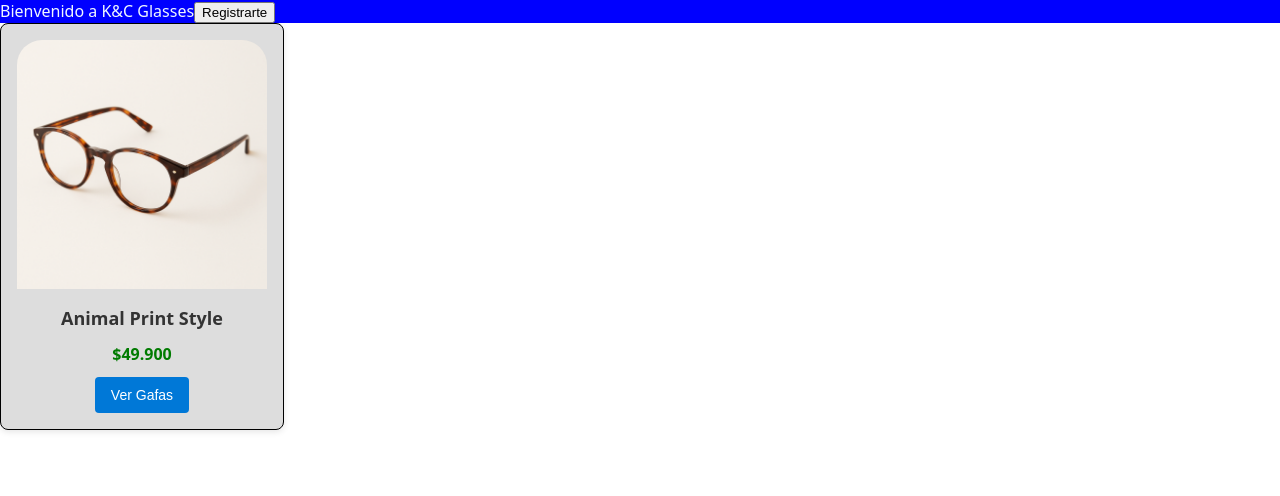
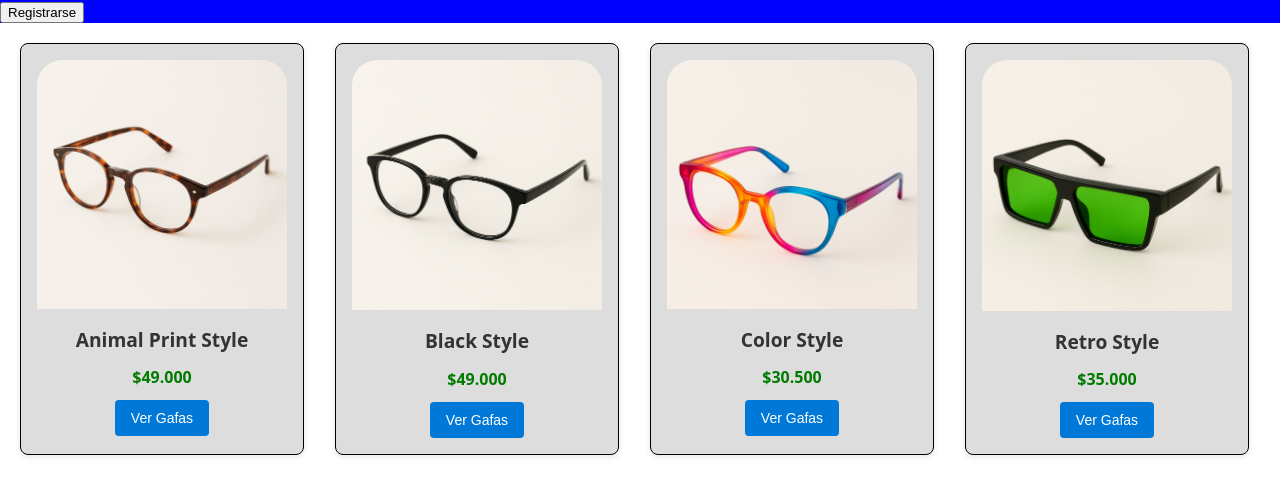
Before and after one commit to SOYELCARLY/K-C_Glasses, a plain HTML site: page index.html in a window 1280 px wide. Drawn offline with Linux system fonts and the light colour scheme.

Commit message:
Ajuste cards dinamicas desde Js con el archivo json

```diff
--- /dev/null
+++ b/app.js
@@ -0,0 +1,46 @@
+//empezamos con el carge de los archivos
+
+fetch("/recursos/productos.json")
+    .then(response => response.json())
+    .then(productos => {
+        const container = document.getElementById("productos-container");
+
+        productos.forEach(producto => {
+            //Crea un div para la card
+            const card = document.createElement("div");
+            card.classList.add("article-card");
+
+            //creamos la imagen
+            const img = document.createElement("img");
+            img.classList.add("article-img");
+            img.src = producto.imagen;
+            img.alt = producto.nombre;
+
+            //creamos el h1 para el nombre en la card
+            const name = document.createElement("h1");
+            name.classList.add("article-name");
+            name.textContent = producto.nombre;
+
+            //creamos el h2 para el precio
+            const price = document.createElement("h2");
+            price.classList.add("article-price");
+            price.textContent = `$${producto.precio.toLocaleString("es-CO")}`;
+
+            //creamos el boton de ver detalles
+            const btn = document.createElement("button");
+            btn.classList.add("article-btn");
+            btn.textContent = "Ver Gafas";
+
+
+            //ahora insertamos todos los elementos en la card
+            card.appendChild(img);
+            card.appendChild(name);
+            card.appendChild(price);
+            card.appendChild(btn);
+
+            //teniendo la card, la creamos en el container
+            container.appendChild(card);
+
+        });
+    })
+    .catch(error => console.error("error cargando los productos", error));
--- a/index.html
+++ b/index.html
@@ -1,3 +1,4 @@
+<!--
 <!DOCTYPE html>
 <html lang="es">
     <head>
@@ -15,4 +16,22 @@
             <button class="article-btn">Ver Gafas</button>
         </div>
     </body>
+</html> -->
+
+<!DOCTYPE html>
+<html lang="es">
+    <head>
+        <meta charset="UTF-8">
+        <meta name="viewport" content="width=device-width,initial-scale=1.0">
+        <link rel="stylesheet" href="styles.css">
+        <title>K&C Glasses</title>
+    </head>
+    <body>
+        <nav class="nav-bar">
+            <button>Registrarse</button>
+        </nav>
+
+        <div id="productos-container" class="grid-container"></div>
+        <script src="app.js"></script>
+    </body>
 </html>
--- a/styles.css
+++ b/styles.css
@@ -6,6 +6,31 @@ html, body {
 .nav-bar {
     background-color: blue;
     color: aliceblue;
+}
+
+.grid-container{
+    display: grid;
+    grid-template-columns: repeat(4,1fr);
+    gap: 20px;
+    padding: 20px;
+}
+
+@media (max-width: 1024px){
+    .grid-container {
+        grid-template-columns: repeat(3,1fr);
+    }
+}
+
+@media (max-width: 992px){
+    .grid-container {
+        grid-template-columns: repeat(2,1fr);
+    }
+}
+
+@media (max-width: 576px){
+    .grid-container {
+        grid-template-columns: repeat(1,1fr);
+    }
 }
 
 .article-card{
@@ -18,6 +43,7 @@ html, body {
     border-radius: 8px;
     padding: 16px;
     text-align: center;
+    vertical-align: top;
     box-shadow:  0 2px 6px rgba(0,0,0,0.1);
     transition: transform 0.2s ease;
 }
@@ -35,7 +61,8 @@ html, body {
 }
 
 .article-name {
-    font-size: 18px;
+    font-size: 1.2rem;
+    height: auto;
     margin: 12px 0 6px;
     color: #333;
 }
```
